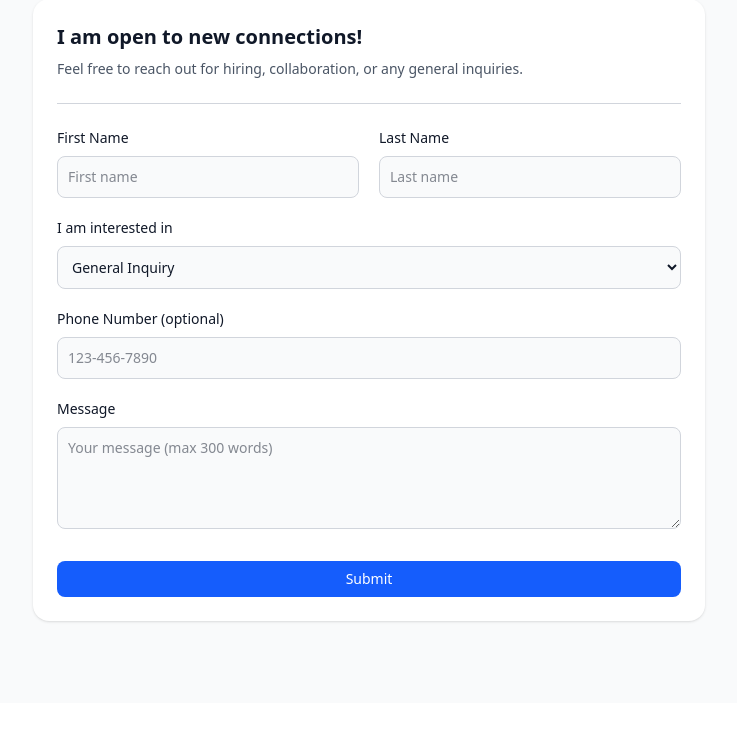
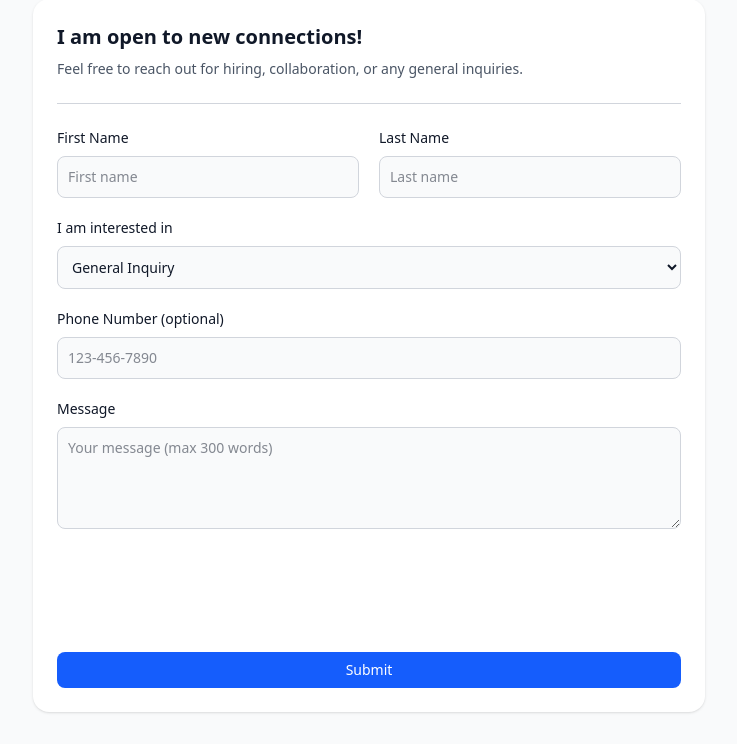
Before and after one commit to Gal1leox/flask-blog-website, a Flask app: page /contact-me/ in a window 1280 px wide. Shown: the part 97-841 px from the top of the page, without its empty margins (271-1008 px from the left). Before the commit the page ends 720 px from the top, so only its background shows below. Run offline with Flask 3, Linux system fonts and the light colour scheme; the visitor is signed in with stand-in values (Sample User, id 1); some libraries are stand-ins or nearby versions.

Commit message:
feat(backend): add reCAPTCHA v2 from Google for contact me page

```diff
--- a/website/config/config.py
+++ b/website/config/config.py
@@ -20,6 +20,9 @@ class Config:
     MAIL_PASSWORD = os.getenv("MAIL_PASSWORD")
     ADMIN_EMAIL = os.getenv("ADMIN_EMAIL")
     PREFERRED_URL_SCHEME = os.getenv("PREFERRED_URL_SCHEME")
+    RECAPTCHA_PUBLIC_KEY = os.getenv("RECAPTCHA_SITE_KEY")
+    RECAPTCHA_PRIVATE_KEY = os.getenv("RECAPTCHA_SECRET_KEY")
+    RECAPTCHA_OPTIONS = {"theme": "light"}
 
 
 class DevelopmentConfig(Config):
--- a/website/forms/forms.py
+++ b/website/forms/forms.py
@@ -10,6 +10,7 @@ from wtforms import (
     SelectField,
     TextAreaField,
 )
+from flask_wtf.recaptcha import RecaptchaField
 from wtforms.validators import DataRequired, Length, EqualTo, Optional, Regexp
 
 from .validators import (
@@ -131,6 +132,7 @@ class ContactForm(FlaskForm):
             Regexp(r"^[A-Za-z]+$", message="First name must contain only letters."),
         ],
         render_kw={"placeholder": "First name"},
+        filters=[strip_filter],
     )
     last_name = StringField(
         "Last Name",
@@ -140,6 +142,7 @@ class ContactForm(FlaskForm):
             Regexp(r"^[A-Za-z]+$", message="Last name must contain only letters."),
         ],
         render_kw={"placeholder": "Last name"},
+        filters=[strip_filter],
     )
     inquiry_type = SelectField(
         "I am interested in",
@@ -149,15 +152,19 @@ class ContactForm(FlaskForm):
             ("hiring inquiry", "Hiring Inquiry"),
         ],
         validators=[DataRequired()],
+        filters=[strip_filter],
     )
     phone = StringField(
         "Phone Number (optional)",
         validators=[Optional(), validate_phone],
         render_kw={"placeholder": "123-456-7890"},
+        filters=[strip_filter],
     )
     message = TextAreaField(
         "Message",
         validators=[DataRequired(), calculate_word_count],
         render_kw={"placeholder": "Your message (max 300 words)", "rows": 4},
+        filters=[strip_filter],
     )
+    recaptcha = RecaptchaField()
     submit = SubmitField("Submit")
--- a/website/static/css/globals.css
+++ b/website/static/css/globals.css
@@ -1,3 +1,8 @@
 [x-cloak] {
     display: none !important;
 }
+
+.recaptcha-container {
+    width: 100%;
+    max-width: 275px;
+}
--- a/website/templates/pages/shared/user/contact.html
+++ b/website/templates/pages/shared/user/contact.html
@@ -52,8 +52,20 @@
       </div>
       <div class="sm:col-span-2">{{ render_text_field(form.phone) }}</div>
       <div class="sm:col-span-2">{{ render_textarea_field(form.message) }}</div>
+      <div class="sm:col-span-2 mt-2">
+        <div class="recaptcha-container">
+          {{ form.recaptcha() }}
+        </div>
+        {% if form.recaptcha.errors %}
+        <div class="text-red-500 text-sm mt-1">
+          {% for error in form.recaptcha.errors %}
+          <span>{{ error }}</span>
+          {% endfor %}
+        </div>
+        {% endif %}
+      </div>
     </div>
-    <div class="mt-8">
+    <div class="mt-6">
       <input
         :value="submitting ? 'Sending...' : submit_text"
         :disabled="submitting"
@@ -64,4 +76,22 @@
     </div>
   </form>
 </div>
+
+<script>
+  function scaleRecaptcha() {
+    var container = document.querySelector('.recaptcha-container');
+    if (!container) return;
+
+    var recaptchaWidth = 302;
+    var containerWidth = container.offsetWidth;
+    var scale = containerWidth / recaptchaWidth;
+
+    container.style.transform = 'scale(' + scale + ')';
+    container.style.transformOrigin = '0 0';
+    container.style.height = (78 * scale) + 'px';
+  }
+
+  window.addEventListener('load', scaleRecaptcha);
+  window.addEventListener('resize', scaleRecaptcha);
+</script>
 {% endblock %}
```
